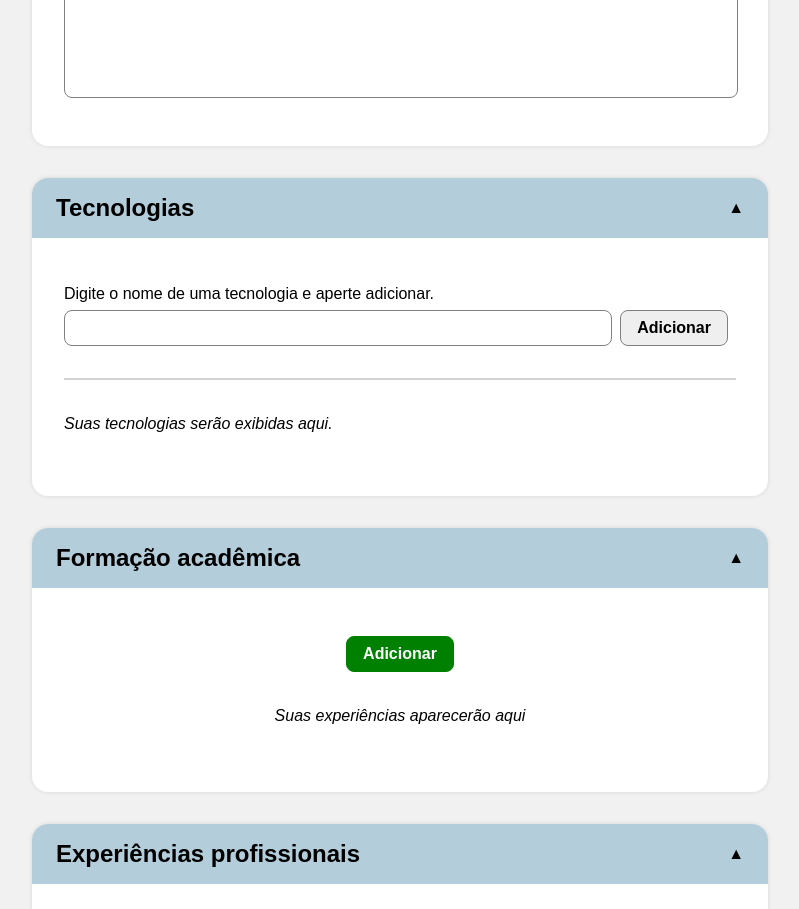
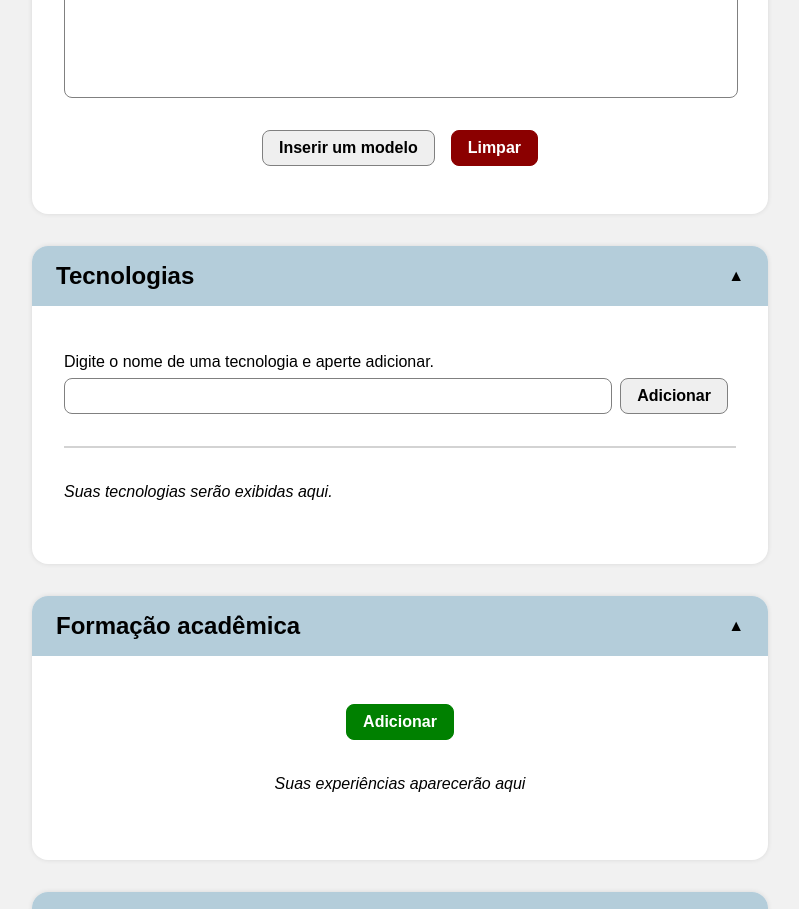
Before and after one commit to Diego-Moreira8/cv-app, a React (Vite) app: page / in a window 1280 px wide. Shown: the part 1100-2009 px from the top of the page, without its empty margins (240-1039 px from the left). Built offline with nearby package versions, Linux system fonts and the light colour scheme.

Commit message:
feat: pro. obj. form options

```diff
--- a/src/components/ProObjForm.tsx
+++ b/src/components/ProObjForm.tsx
@@ -2,10 +2,20 @@ import { Group } from "./Group";
 import { FormWrapper } from "./FromWrapper";
 import { Textarea } from "./Textarea";
 import { useCVState, useCVDispatch } from "../cv-reducer/hook";
+import { PRO_OBJ_EXAMPLE } from "../cv-reducer/cvTemplates";
+import styles from "../styles/ProObjForm.module.css";
 
 function ProObjForm() {
   const cvState = useCVState();
   const cvDispatch = useCVDispatch();
+
+  function addTemplate() {
+    cvDispatch({ type: "SET_PROFESSIONAL_OBJECTIVE", value: PRO_OBJ_EXAMPLE });
+  }
+
+  function clear() {
+    cvDispatch({ type: "SET_PROFESSIONAL_OBJECTIVE", value: "" });
+  }
 
   return (
     <Group title="Objetivo profissional">
@@ -22,6 +32,16 @@ function ProObjForm() {
             })
           }
         />
+
+        <div className={styles.buttons}>
+          <button type="button" onClick={addTemplate}>
+            Inserir um modelo
+          </button>
+
+          <button className="danger" type="button" onClick={clear}>
+            Limpar
+          </button>
+        </div>
       </FormWrapper>
     </Group>
   );
--- /dev/null
+++ b/src/styles/ProObjForm.module.css
@@ -0,0 +1,5 @@
+.buttons {
+  display: flex;
+  justify-content: center;
+  margin-top: 2rem;
+}
```
